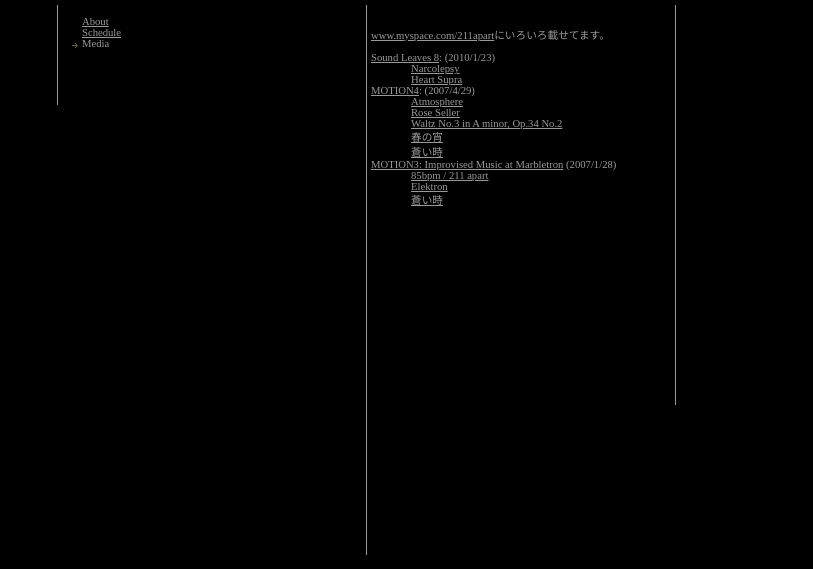
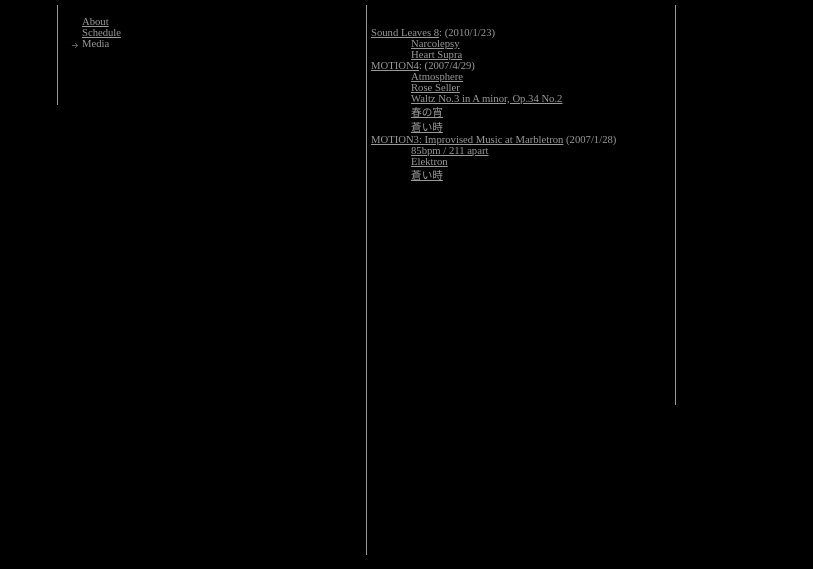
Before and after one commit to mrmt/211-apart.org, a plain HTML site: page media.html in a window 1280 px wide. Shown: the part 231-800 px from the top of the page, without its empty margins (0-813 px from the left). Drawn offline with Linux system fonts and the light colour scheme; a script that the page names is missing.

Commit message:
remove link to myspace

```diff
--- a/media.html
+++ b/media.html
@@ -47,11 +47,6 @@
 	</td>
 	<td width="300">
 	  <img src="images/spacer.gif" height="1" width="00" alt="" /><br />
-	  <p>
-	    <a target="new" href="http://www.myspace.com/211apart">
-	      www.myspace.com/211apart</a>にいろいろ載せてます。
-	  </p>
-
 	  <dl>
 	    <dt><a href="http://exsead.com/sl8/">Sound Leaves 8</a>: (2010/1/23)</dt>
 	    <dd>
```
